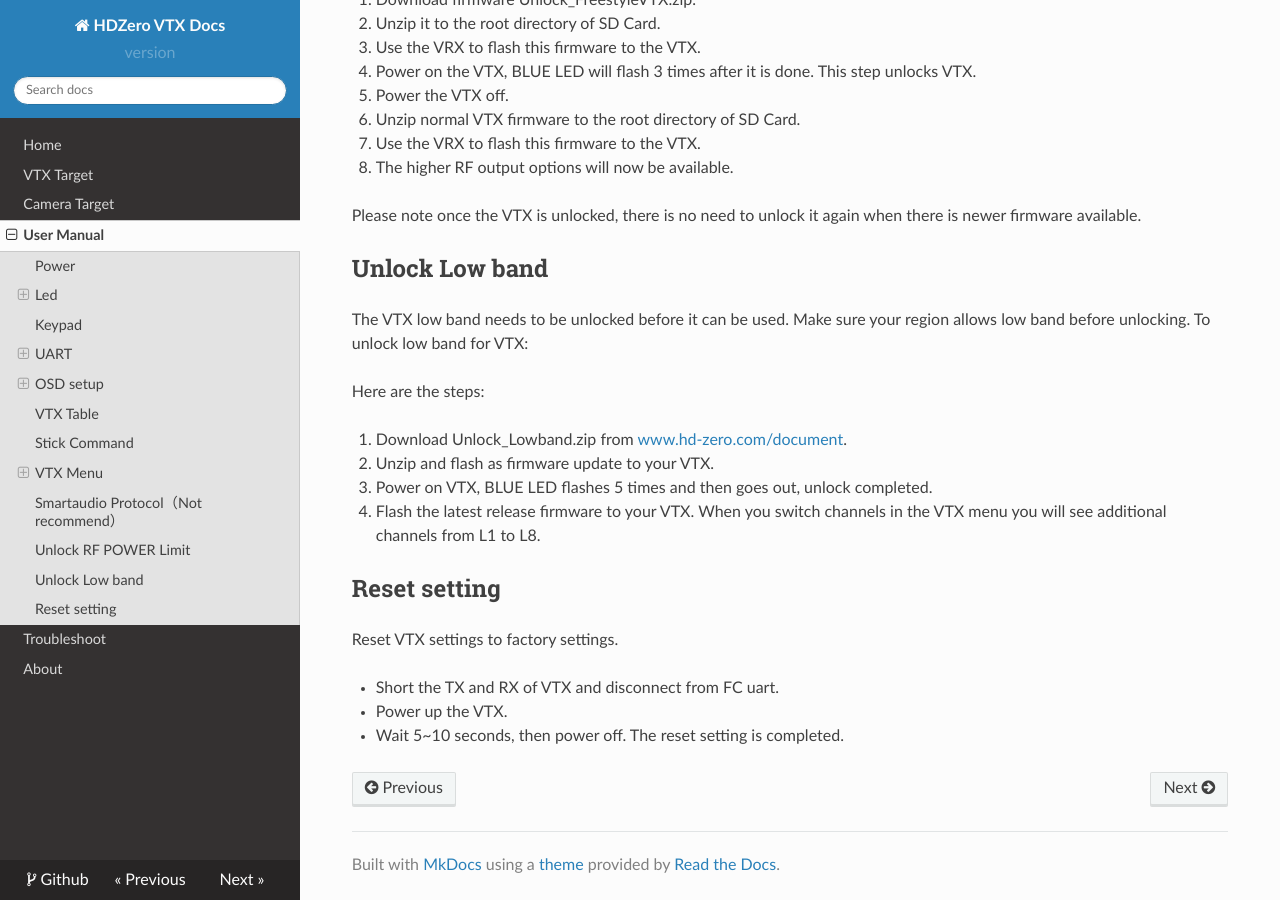
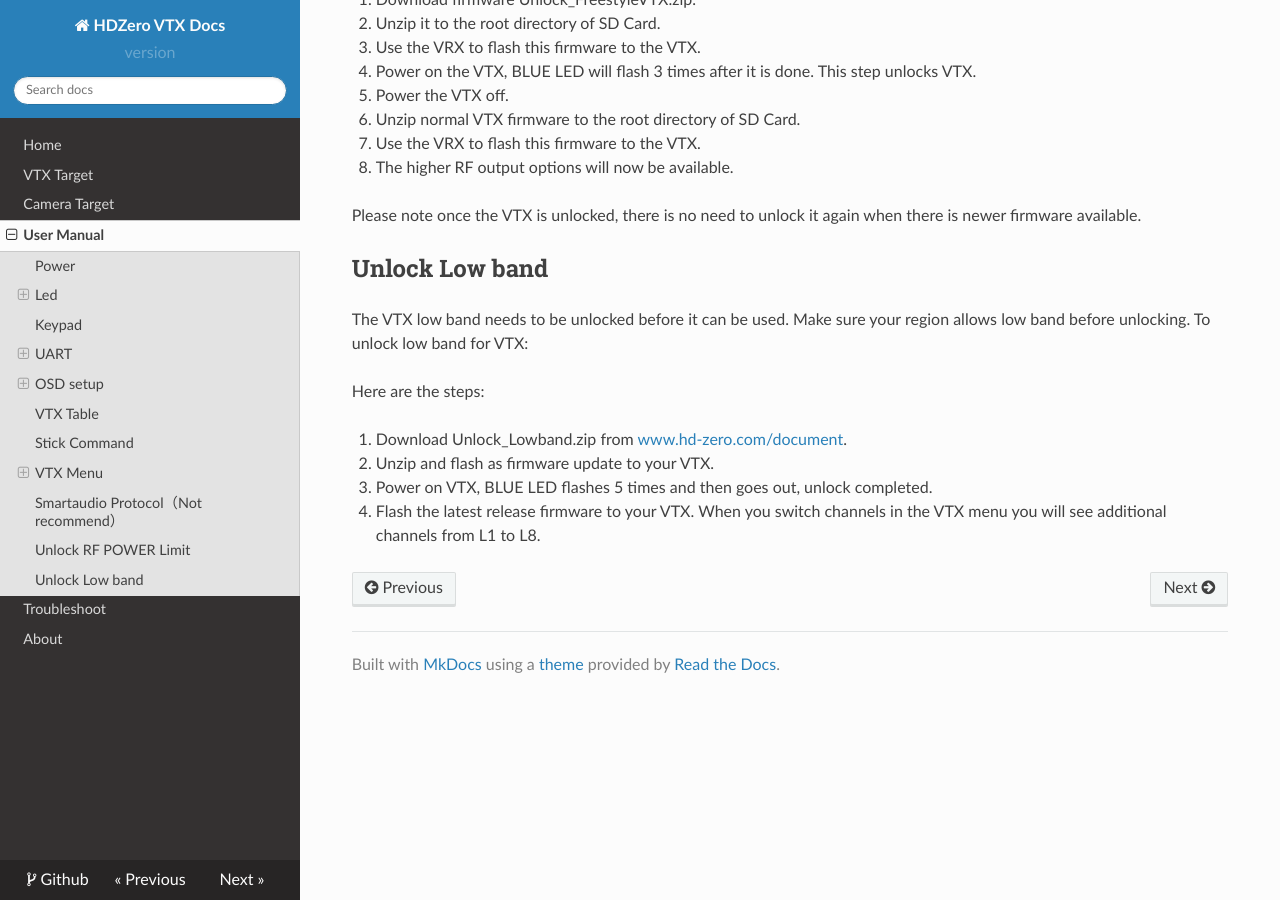
Before and after one commit to hd-zero/hdzero-vtx-docs, an MkDocs documentation site: the page built from docs/vtx_user_manual.md, in a window 1280 px wide and 900 px high, scrolled down 6603 px. Built offline with MkDocs 1.6.1, drawn with Linux system fonts in a browser that asks for light colours; nearby versions of some CDN libraries.

Commit message:
remove reset setting

```diff
--- a/docs/vtx_user_manual.md
+++ b/docs/vtx_user_manual.md
@@ -177,11 +177,3 @@ Here are the steps:
 2. Unzip and flash as firmware update to your VTX.
 3. Power on VTX, BLUE LED flashes 5 times and then goes out, unlock completed.
 4. Flash the latest release firmware to your VTX. When you switch channels in the VTX menu you will see additional channels from L1 to L8.
-
-## Reset setting
-
-Reset VTX settings to factory settings.
-
-- Short the TX and RX of VTX and disconnect from FC uart.
-- Power up the VTX.
-- Wait 5~10 seconds, then power off. The reset setting is completed.
```
